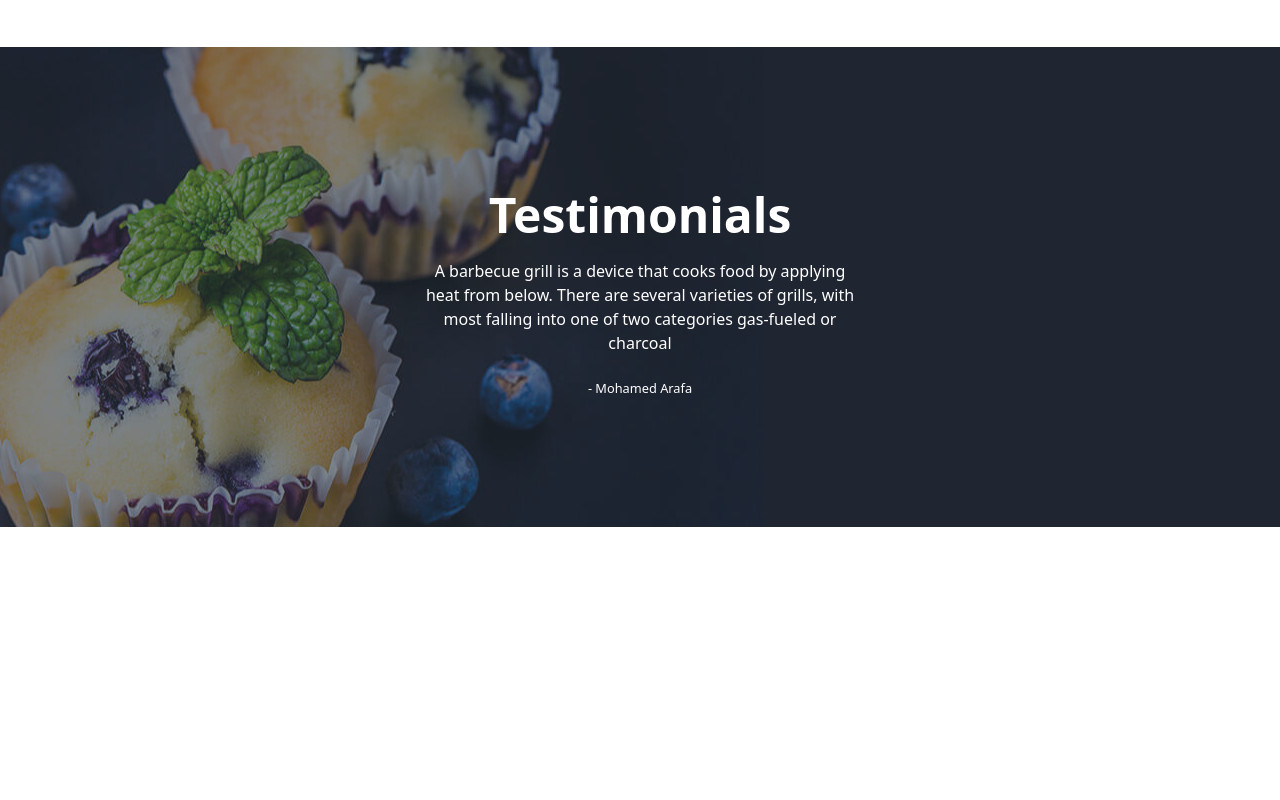
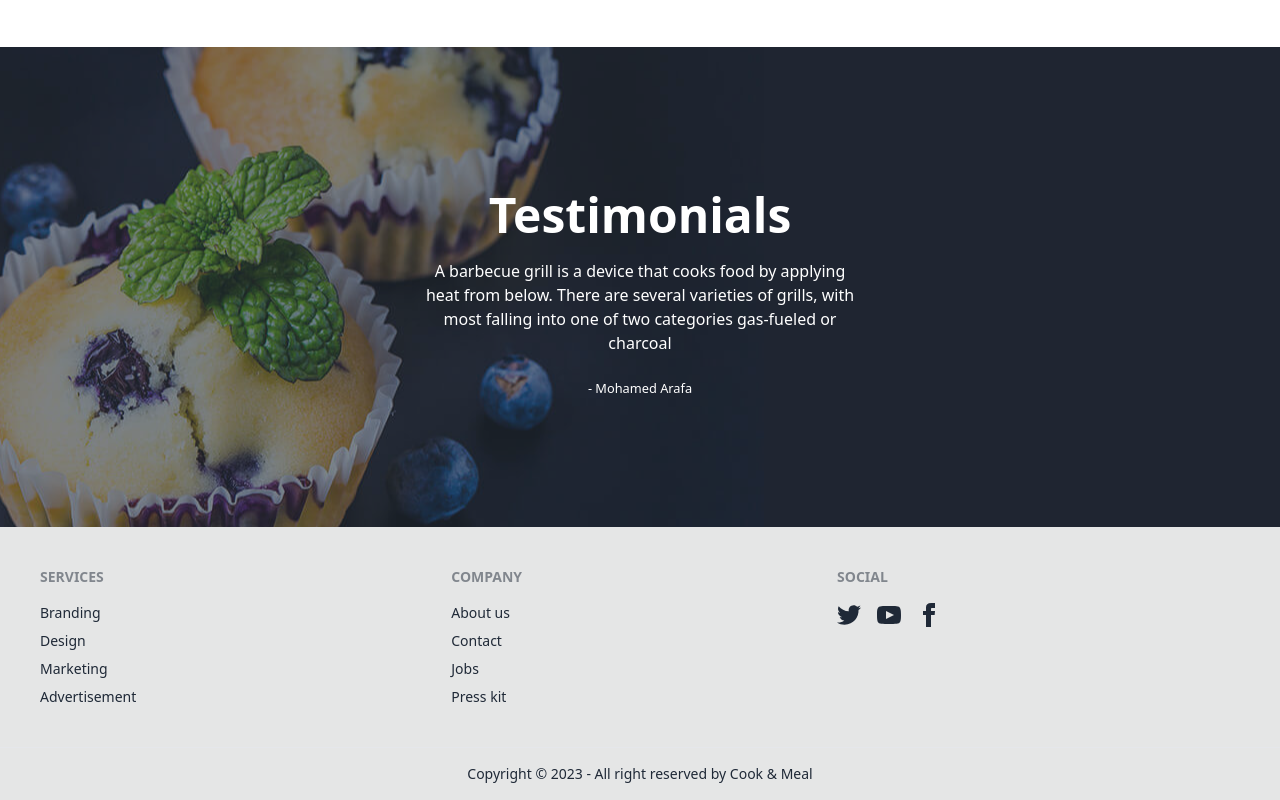
Before and after one commit to ajmainnishu/cook-meal-client-phero, a React (Vite) app: page / in a window 1280 px wide. Shown: the part 1521-2321 px from the top of the page. Before the commit the page ends 2048 px from the top, so only its background shows below. Built offline with nearby package versions, Linux system fonts and the light colour scheme; no server answers.

Commit message:
feat: Footer added

```diff
--- a/src/layout/Home.jsx
+++ b/src/layout/Home.jsx
@@ -1,11 +1,13 @@
 import { Outlet } from "react-router-dom";
 import Navigation from "../shared/Navigation/Navigation";
+import Footer from "../shared/Footer/Footer";
 
 const Home = () => {
     return (
         <div>
             <Navigation></Navigation>
             <Outlet></Outlet>
+            <Footer></Footer>
         </div>
     );
 };
--- a/src/pages/Main/SocialMedia/SocialMedia.jsx
+++ b/src/pages/Main/SocialMedia/SocialMedia.jsx
@@ -1,12 +1,13 @@
 import { FaTwitter, FaFacebookF, FaInstagram, FaYoutube } from 'react-icons/fa';
+import { Link } from 'react-router-dom';
 
 const SocialMedia = () => {
     return (
         <div className="grid grid-cols-4 text-center my-20">
-            <p className="bg-sky-300 py-12 text-lg font-medium flex justify-center items-center gap-4 text-white"><FaTwitter />Twitter</p>
-            <p className="bg-blue-500 py-12 text-lg font-medium flex justify-center items-center gap-4 text-white"><FaFacebookF />Facebook</p>
-            <p className="bg-gray-400 py-12 text-lg font-medium flex justify-center items-center gap-4 text-white"><FaInstagram />Instagram</p>
-            <p className="bg-red-500 py-12 text-lg font-medium flex justify-center items-center gap-4 text-white"><FaYoutube />Youtube</p>
+            <Link to='https://twitter.com/i/flow/login' target='_blank' className="bg-sky-300 py-12 text-lg font-medium flex justify-center items-center gap-4 text-white"><FaTwitter />Twitter</Link>
+            <Link to='https://www.facebook.com/' target='_blank' className="bg-blue-500 py-12 text-lg font-medium flex justify-center items-center gap-4 text-white"><FaFacebookF />Facebook</Link>
+            <Link to='https://www.instagram.com/' target='_blank' className="bg-gray-400 py-12 text-lg font-medium flex justify-center items-center gap-4 text-white"><FaInstagram />Instagram</Link>
+            <Link to='https://www.youtube.com/' target='_blank' className="bg-red-500 py-12 text-lg font-medium flex justify-center items-center gap-4 text-white"><FaYoutube />Youtube</Link>
         </div>
     );
 };
--- /dev/null
+++ b/src/shared/Footer/Footer.jsx
@@ -0,0 +1,40 @@
+
+
+const Footer = () => {
+    return (
+        <div>
+            <footer className="footer p-10 bg-base-300 text-base-content">
+                <nav>
+                    <header className="footer-title">Services</header>
+                    <a className="link link-hover">Branding</a>
+                    <a className="link link-hover">Design</a>
+                    <a className="link link-hover">Marketing</a>
+                    <a className="link link-hover">Advertisement</a>
+                </nav>
+                <nav>
+                    <header className="footer-title">Company</header>
+                    <a className="link link-hover">About us</a>
+                    <a className="link link-hover">Contact</a>
+                    <a className="link link-hover">Jobs</a>
+                    <a className="link link-hover">Press kit</a>
+                </nav>
+                <nav>
+                    <header className="footer-title">Social</header>
+                    <div className="grid grid-flow-col gap-4">
+                        <a><svg xmlns="http://www.w3.org/2000/svg" width="24" height="24" viewBox="0 0 24 24" className="fill-current"><path d="M24 4.557c-.883.392-1.832.656-2.828.775 1.017-.609 1.798-1.574 2.165-2.724-.951.564-2.005.974-3.127 1.195-.897-.957-2.178-1.555-3.594-1.555-3.179 0-5.515 2.966-4.797 6.045-4.091-.205-7.719-2.165-10.148-5.144-1.29 2.213-.669 5.108 1.523 6.574-.806-.026-1.566-.247-2.229-.616-.054 2.281 1.581 4.415 3.949 4.89-.693.188-1.452.232-2.224.084.626 1.956 2.444 3.379 4.6 3.419-2.07 1.623-4.678 2.348-7.29 2.04 2.179 1.397 4.768 2.212 7.548 2.212 9.142 0 14.307-7.721 13.995-14.646.962-.695 1.797-1.562 2.457-2.549z"></path></svg></a>
+                        <a><svg xmlns="http://www.w3.org/2000/svg" width="24" height="24" viewBox="0 0 24 24" className="fill-current"><path d="M19.615 3.184c-3.604-.246-11.631-.245-15.23 0-3.897.266-4.356 2.62-4.385 8.816.029 6.185.484 8.549 4.385 8.816 3.6.245 11.626.246 15.23 0 3.897-.266 4.356-2.62 4.385-8.816-.029-6.185-.484-8.549-4.385-8.816zm-10.615 12.816v-8l8 3.993-8 4.007z"></path></svg></a>
+                        <a><svg xmlns="http://www.w3.org/2000/svg" width="24" height="24" viewBox="0 0 24 24" className="fill-current"><path d="M9 8h-3v4h3v12h5v-12h3.642l.358-4h-4v-1.667c0-.955.192-1.333 1.115-1.333h2.885v-5h-3.808c-3.596 0-5.192 1.583-5.192 4.615v3.385z"></path></svg></a>
+                    </div>
+                </nav>
+            </footer>
+            <hr />
+            <footer className="footer footer-center p-4 bg-base-300 text-base-content">
+                    <aside>
+                        <p>Copyright © 2023 - All right reserved by Cook & Meal</p>
+                    </aside>
+                </footer>
+        </div>
+    );
+};
+
+export default Footer;
```
